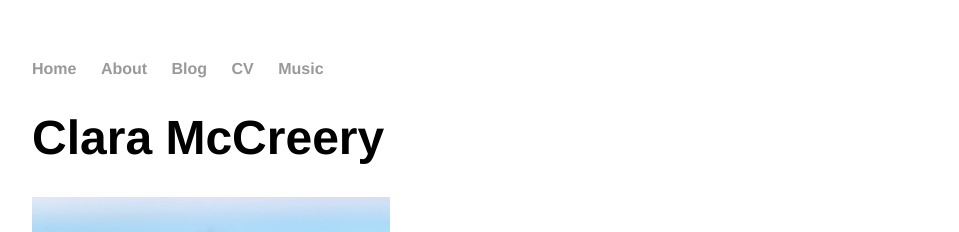
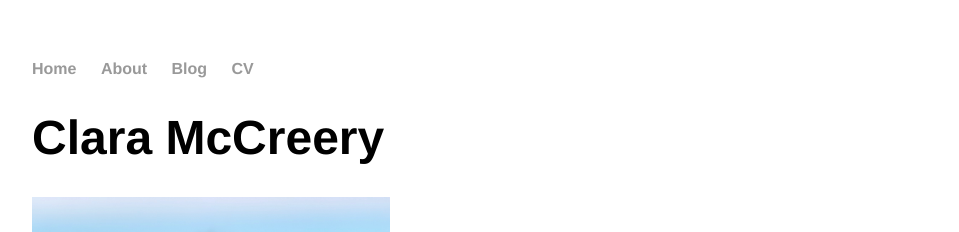
Before and after one commit to chmccreery/chmccreery.github.io, a Jekyll site: the page built from index.html, in a window 1280 px wide. Shown: the top 232 px of the page, without its empty margins (160-1119 px from the left). Built offline with Jekyll 4.4.1, drawn with Linux system fonts in a browser that asks for light colours.

Commit message:
Update default.html

```diff
--- a/_layouts/default.html
+++ b/_layouts/default.html
@@ -12,7 +12,6 @@
 		        	<li><a href="/about">About</a></li>
 				<li><a href="/blog">Blog</a></li>
 	        		<li><a href="/cv/Resume_McCreery.pdf">CV</a></li>
-				<li><a href="/music">Music</a></li>
 	    		</ul>
 			</nav>
 			<div class="container">
```
